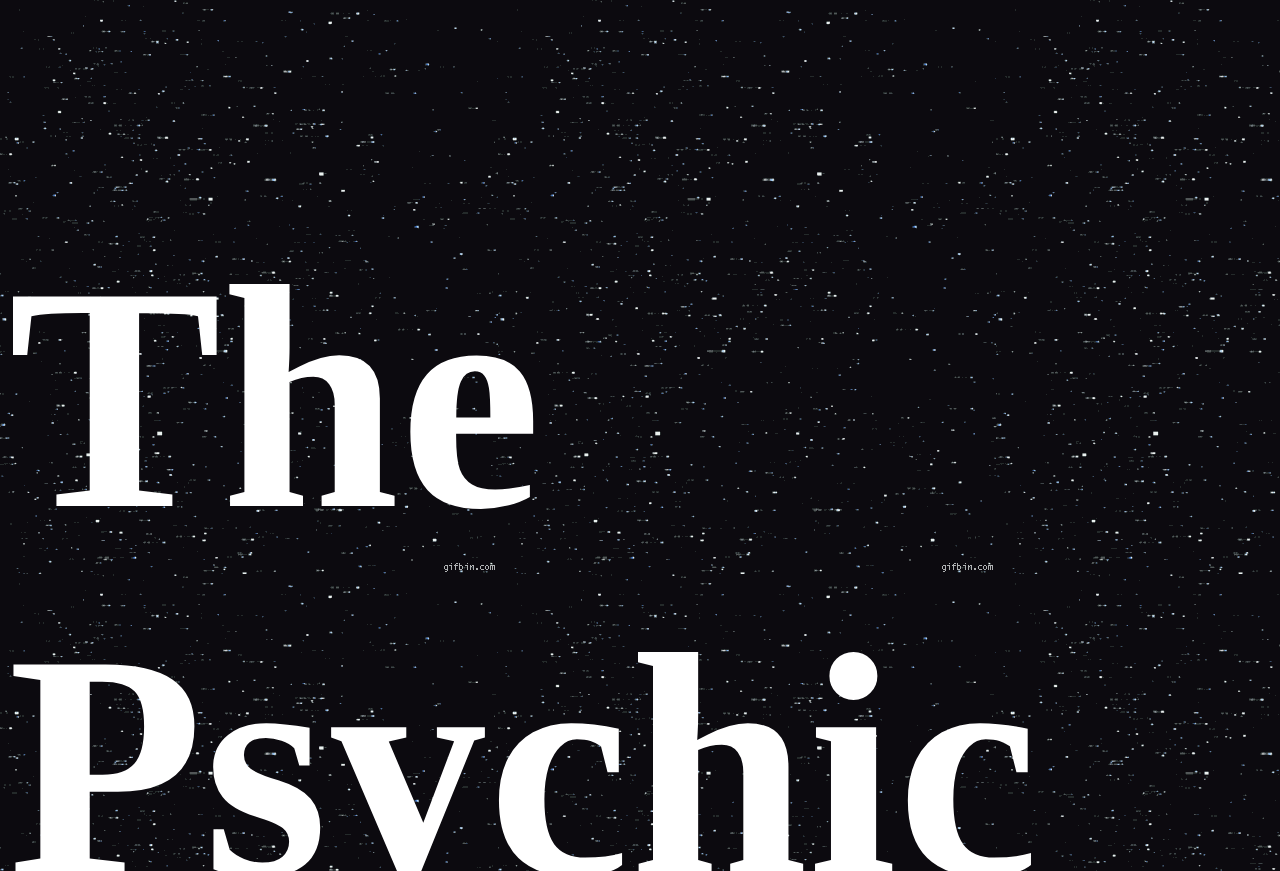
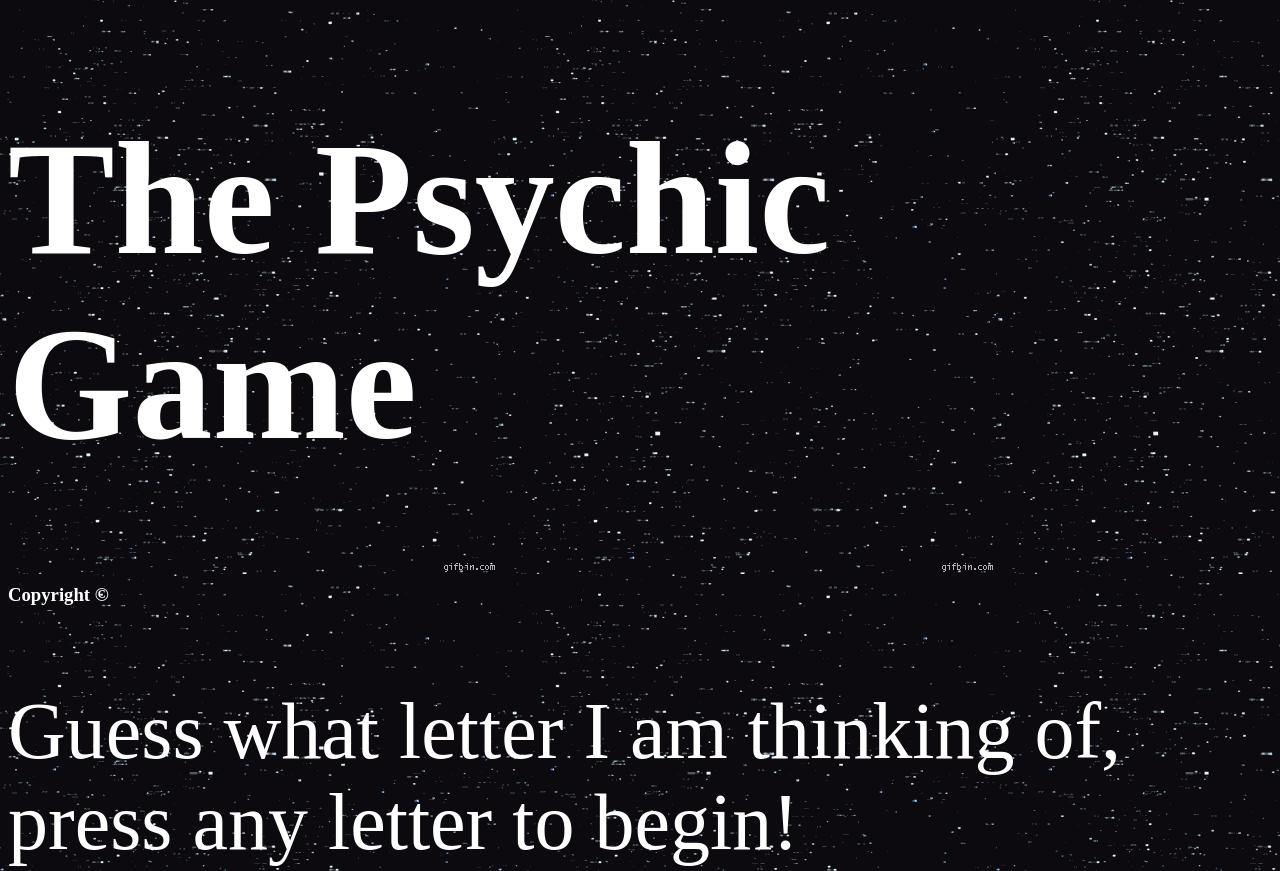
Before and after one commit to noahsimon999/Psychic-Game, a plain HTML site: page index.html in a window 1280 px wide. Shown: the top 871 px of the page. Drawn offline with Linux system fonts and the light colour scheme.

Commit message:
font sizing

```diff
--- a/assets/css/style.css
+++ b/assets/css/style.css
@@ -5,7 +5,7 @@ body {
 
 h1 {
     color: white;
-    font-size: 20em;
+    font-size: 10rem;
 }
 
 h3 {
```
